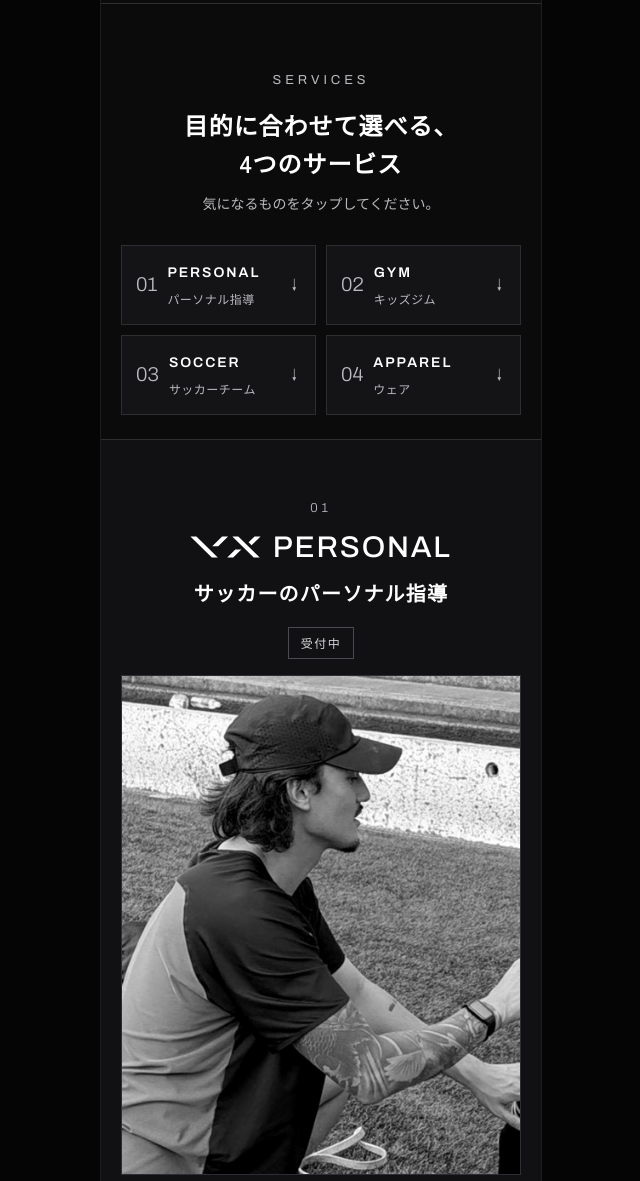
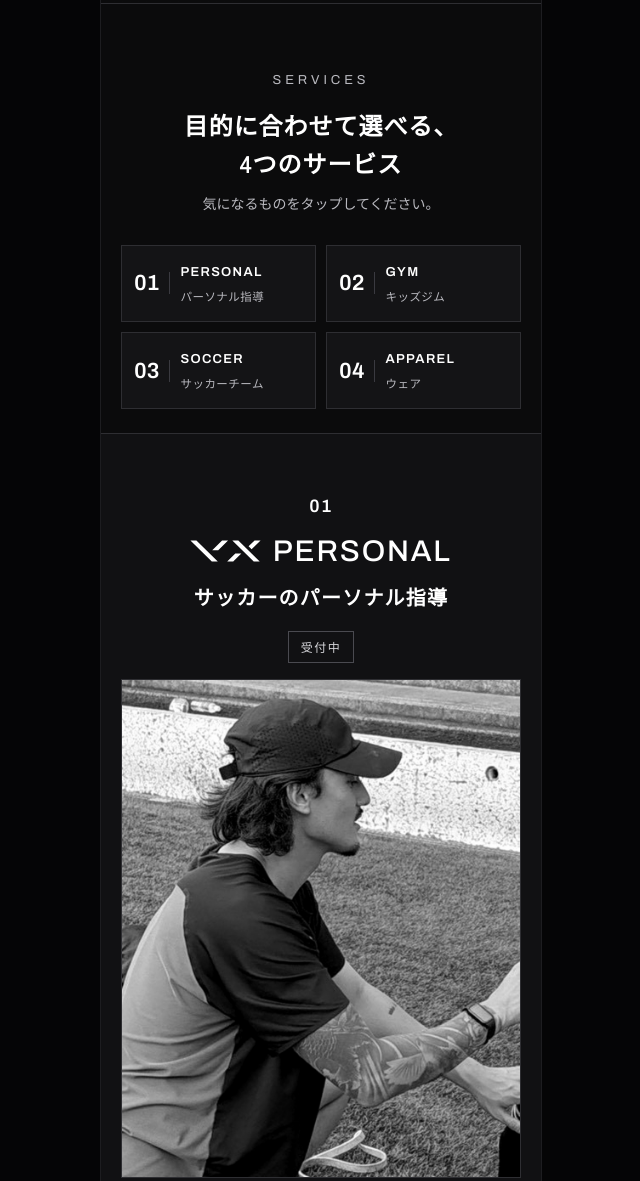
Before and after one commit to Ippey0320/vx-sports-academy, a plain HTML site: page index.html in a window 1280 px wide. Shown: the part 805-1986 px from the top of the page, without its empty margins (319-959 px from the left). Drawn offline with Linux system fonts and the light colour scheme.

Commit message:
サービス番号を太く白で見やすく
Co-Authored-By: Claude Opus 5.5 <noreply@anthropic.com>
Claude-Session: https://claude.ai/code/session_01Bte9geLhnSJWd4mLwPLymb

```diff
--- a/assets/site.css
+++ b/assets/site.css
@@ -466,3 +466,14 @@ mark.hl { background: linear-gradient(transparent 55%, var(--neon) 55%); color:
 
 .topbar .lang button { white-space: nowrap; }
 @media (max-width: 370px) { .topbar .brand span { display: none; } .topbar .brand img { height: 15px !important; } }
+
+/* Clearer numbers */
+.cat-jump a { column-gap: 12px; }
+.cat-jump a b { font-family: var(--display); font-stretch: 100%; font-weight: 700; font-size: 24px; color: #fff; letter-spacing: 0; padding-right: 12px; border-right: 1px solid #3a3a40; line-height: 1; font-variant-numeric: tabular-nums; }
+.cat-num { font-family: var(--display); font-stretch: 100%; font-weight: 700; font-size: 18px; letter-spacing: .08em; color: #fff; }
+
+.cat-jump a { padding: 14px 12px; column-gap: 10px; }
+.cat-jump a::after { display: none; }
+.cat-jump a b { font-size: 22px; padding-right: 10px; }
+.cat-jump a strong { font-size: 13px; letter-spacing: .1em; white-space: nowrap; }
+.cat-jump a span { white-space: nowrap; font-size: 11.5px; }
--- a/index.html
+++ b/index.html
@@ -15,7 +15,7 @@
 <link rel="preconnect" href="https://fonts.googleapis.com">
 <link rel="preconnect" href="https://fonts.gstatic.com" crossorigin>
 <link rel="stylesheet" href="https://fonts.googleapis.com/css2?family=Archivo:wdth,wght@62..125,300;62..125,400;62..125,500;62..125,600&family=Zen+Kaku+Gothic+New:wght@400;500;700&display=swap">
-<link rel="stylesheet" href="assets/site.css?v=1794931343">
+<link rel="stylesheet" href="assets/site.css?v=1794931423">
 </head>
 <body>
 <header class="site-header">
@@ -151,6 +151,6 @@
   <a class="p" href="https://lin.ee/P7ZYT6p" target="_blank" rel="noopener"><svg viewBox="0 0 24 24" fill="none" stroke="currentColor" stroke-width="1.8" aria-hidden="true"><path d="M12 4C7 4 3 7.2 3 11.2c0 3.6 3.2 6.6 7.5 7.1-.2.9-.6 2.1-.7 2.4 0 .3.3.5.6.3 1.2-.8 4.3-2.8 5.9-4.3 2.3-1.3 3.7-3.3 3.7-5.5C21 7.2 17 4 12 4Z"/></svg>LINEでお問い合わせ</a>
 </div>
 
-<script src="assets/i18n.js?v=1794931343"></script>
+<script src="assets/i18n.js?v=1794931423"></script>
 </body>
 </html>
```
Also changed, not shown: apparel.html (+2 -2 lines), gym.html (+2 -2 lines), personal.html (+2 -2 lines), soccer.html (+2 -2 lines).
